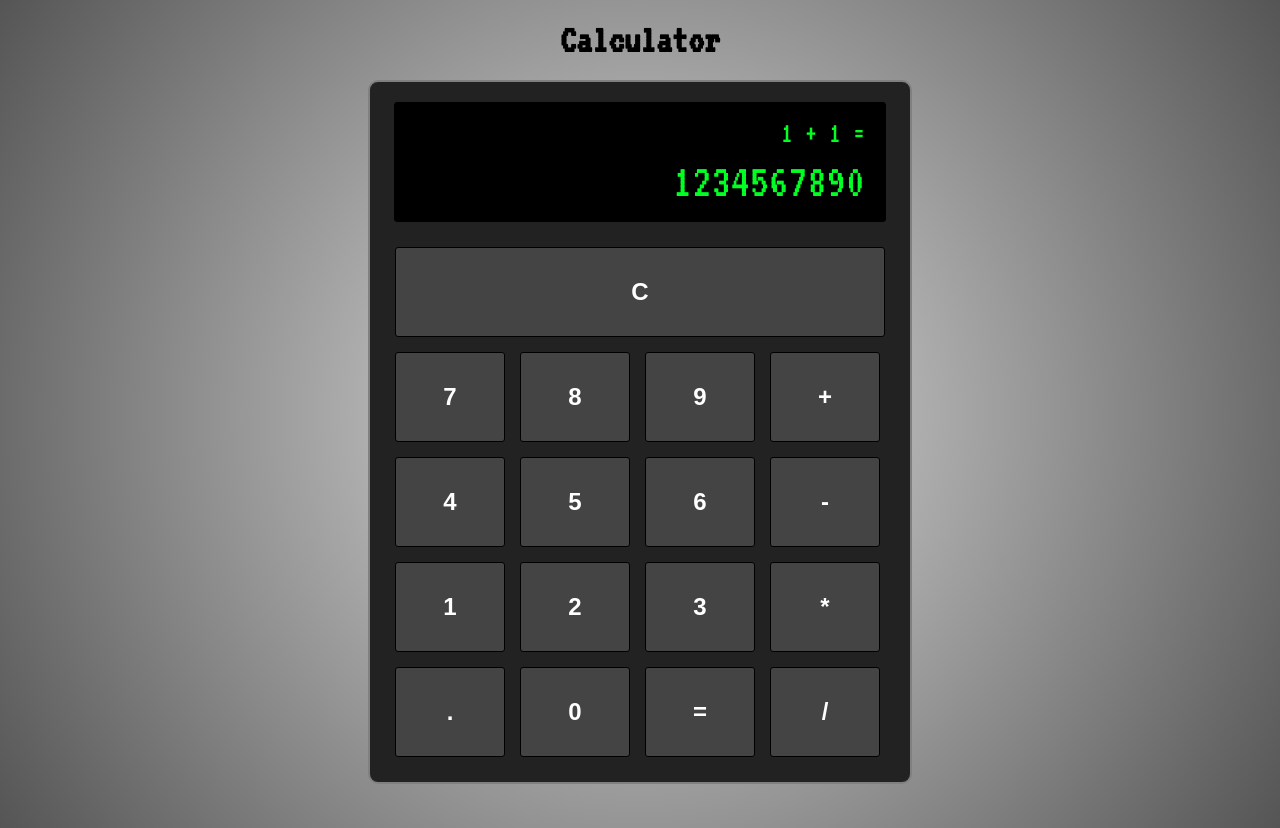
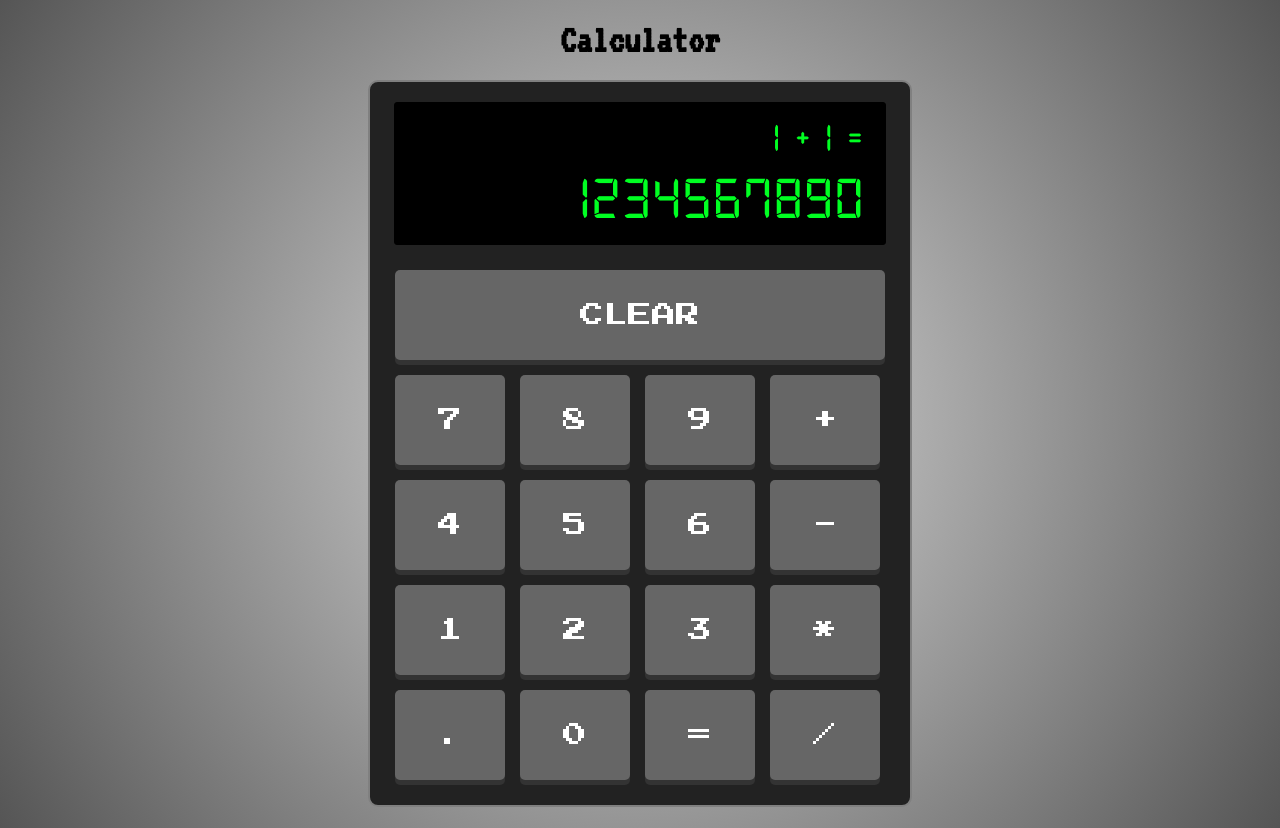
Before and after one commit to aceytok/calculator, a plain HTML site: page index.html in a window 1280 px wide. Drawn offline with Linux system fonts and the light colour scheme.

Commit message:
Add font family and style to calculator buttons Change font size on calculator display

```diff
--- a/index.html
+++ b/index.html
@@ -15,7 +15,7 @@
             <div class="display-output">1234567890</div>
         </div>
         <div class="calculator-buttons">
-            <button class="clear-button">C</button>
+            <button class="clear-button">CLEAR</button>
             <button class="seven-button">7</button>
             <button class="eight-button">8</button>
             <button class="nine-button">9</button>
--- a/style.css
+++ b/style.css
@@ -1,5 +1,9 @@
+@import url('https://fonts.googleapis.com/css2?family=Press+Start+2P&display=swap');
 @import url('https://fonts.googleapis.com/css2?family=VT323&display=swap');
-
+@font-face {
+    font-family: 'DS-Digital';
+    src: url(fonts/digital-7.ttf) format('truetype');
+}
 body {
     font-family: 'VT323', monospace;
     font: 2rem;
@@ -38,6 +42,8 @@ body {
 }
 
 .calculator-display {
+    font-family: 'DS-Digital', 'VT323', monospace;
+    letter-spacing: 2px;
     background: #000;
     color: #0f2;
     display: flex;
@@ -52,25 +58,27 @@ body {
 }
 
 .display-input {
-    font-size: 30px;
+    font-size: 40px;
     padding-bottom: 10px;
 }
 
 .display-output {
-    font-size: 48px;
+    font-size: 60px;
 }
 
 button {
     font-size: 24px;
-    font-weight: bold;
+    font-family: 'Press Start 2P', monospace;
     width: 110px;
     height: 90px;
-    border: 1px solid black;
-    border-radius: 3px;
+    border: none;
+    border-radius: 5px;
     margin: 5px;
     cursor: pointer;
-    background: #444;
+    background: #666;
     color: #fff;
+    box-shadow: 0 5px #333;
+    transition: all 0.2s ease;
 }
 
 .clear-button {
@@ -78,5 +86,11 @@ button {
 }
 
 button:hover {
-    background-color: grey;
+    background: #999;
+    color: #000;
 }
+
+button:active {
+    box-shadow: 0 1px #333;
+    transform: translateY(3px);
+}
```
Also changed, not shown: fonts/digital-7 (italic).ttf (added), fonts/digital-7 (mono italic).ttf (added), fonts/digital-7 (mono).ttf (added), fonts/digital-7.ttf (added).
